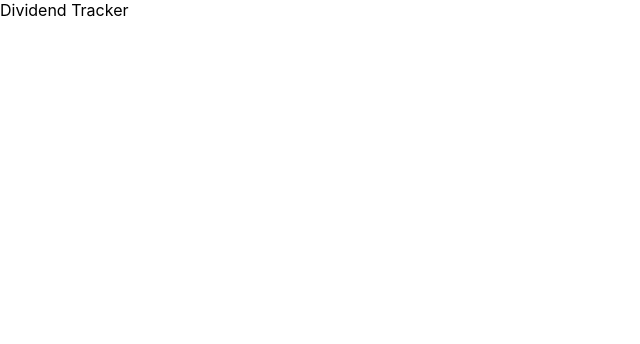
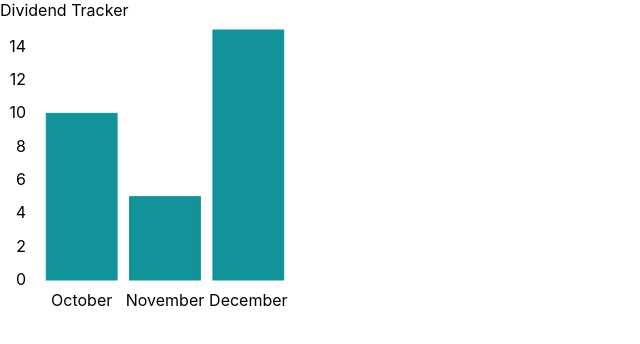
Before and after one commit to JPHumphreys/dividend-tracker, a React (Create React App) app: page / in a window 1280 px wide. Shown: the top 344 px of the page, without its empty margins (0-640 px from the left). Built offline with nearby package versions, Linux system fonts and the light colour scheme.

Commit message:
added a working bar

```diff
--- a/src/components/bar.jsx
+++ b/src/components/bar.jsx
@@ -1,20 +1,25 @@
 import React, { Component } from 'react';
-import { XYPlot, VerticalBarSeries as BarSeries } from 'react-vis';
+import {
+    XYPlot,
+    XAxis,
+    YAxis,
+    VerticalBarSeries,
+} from 'react-vis';
 
 class BarGraph extends Component {
     state = {}
     render() {
         const data = [
-            { x: 'October 2020', y: 10 },
-            { x: 'November 2020', y: 5 },
-            { x: 'December 2020', y: 15 }
+            { x: 'October', y: 10 },
+            { x: 'November', y: 5 },
+            { x: 'December', y: 15 }
         ];
 
         return (
-            <XYPlot
-                height="500"
-                width="500">
-                <BarSeries data={data} color="steelblue" />
+            <XYPlot xType="ordinal" width={300} height={300} xDistance={100}>
+                <VerticalBarSeries className="vertical-bar-series-example" data={data} />
+                <XAxis />
+                <YAxis />
             </XYPlot>
 
         );
```
